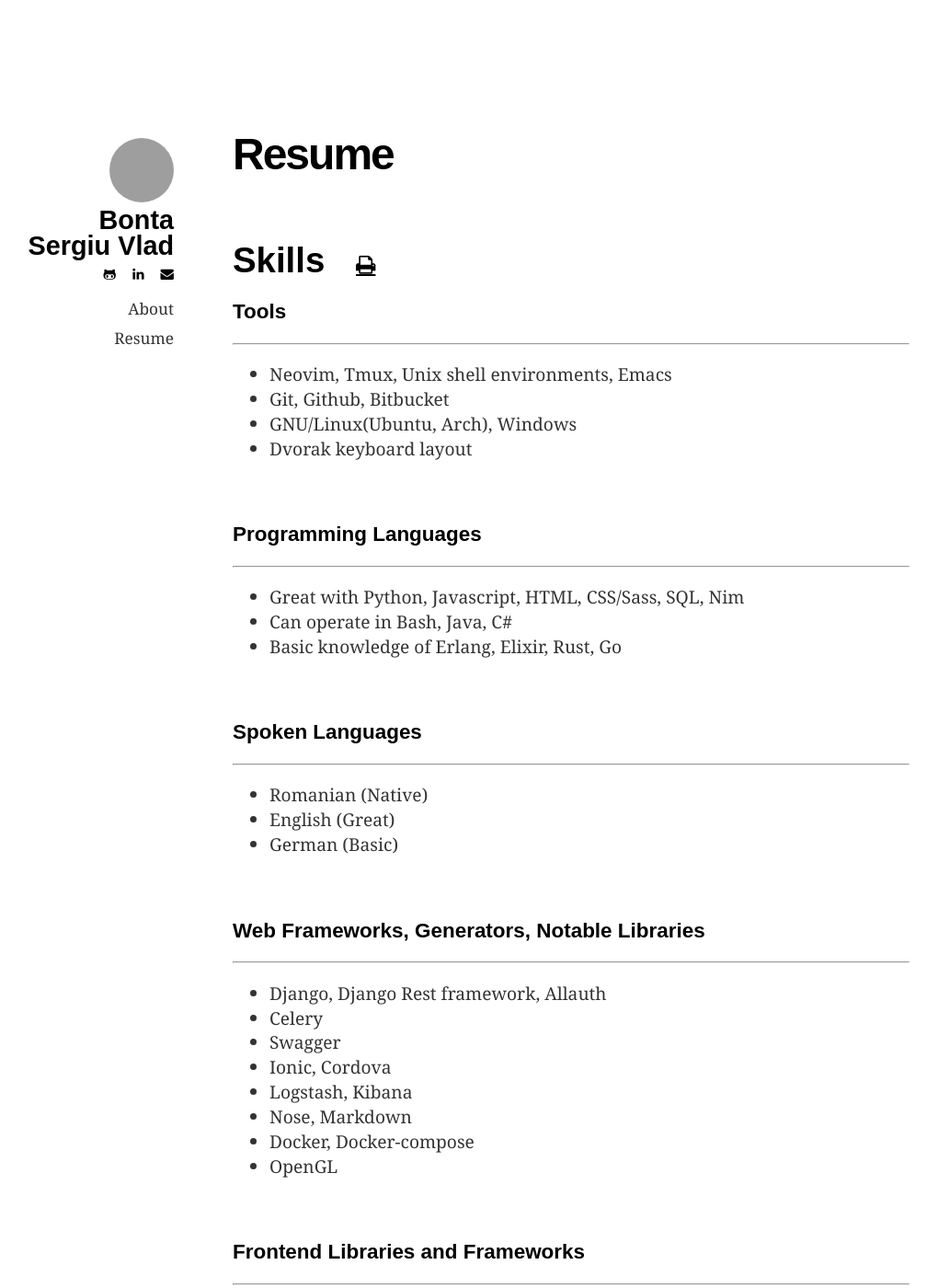
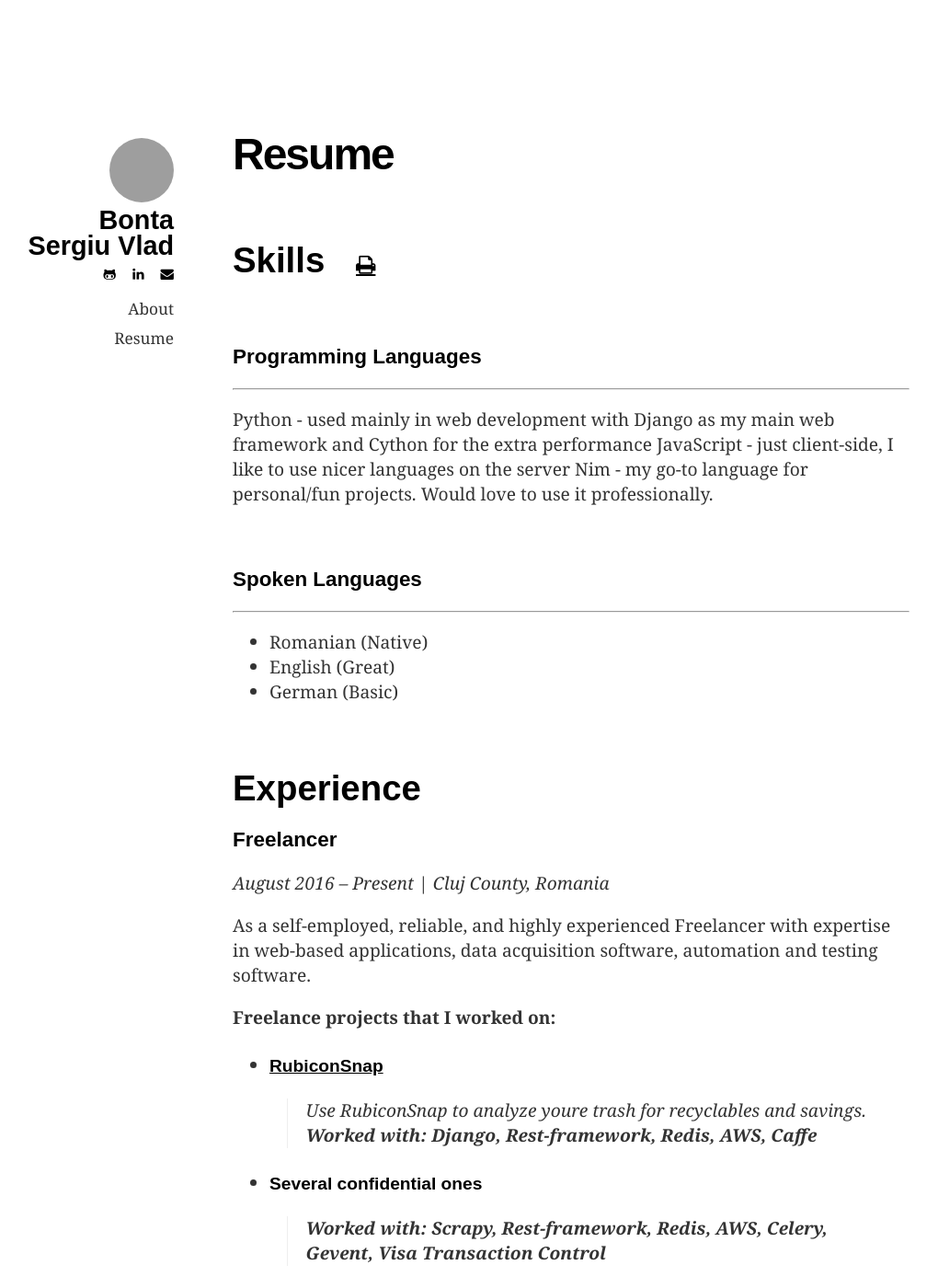
Before and after one commit to BontaVlad/BontaVlad.github.io, a Jekyll site: the page built from resume.md, in a window 1280 px wide and 1400 px high. Shown: the whole window at 92% size, without its empty margins (131-1151 px from the left). Built offline with Jekyll 4.4.1, drawn with Linux system fonts in a browser that asks for light colours; some of the changed text lies outside the part shown; grey boxes are pictures that could not be loaded.

```diff
--- a/resume.md
+++ b/resume.md
@@ -8,22 +8,14 @@ permalink: /resume/
 
 # Skills <a href="javascript:window.print()"><i class="resume-print icon-print"></i></a>
 
-### Tools
---------
-
-- Neovim, Tmux, Unix shell environments, Emacs
-- Git, Github, Bitbucket
-- GNU/Linux(Ubuntu, Arch), Windows
-- Dvorak keyboard layout
-
 <br/>
 
 ### Programming Languages
 ------------
 
-- Great with Python, Javascript, HTML, CSS/Sass, SQL, Nim
-- Can operate in Bash, Java, C#
-- Basic knowledge of Erlang, Elixir, Rust, Go
+Python - used mainly in web development with Django as my main web framework and Cython for the extra performance
+JavaScript - just client-side, I like to use nicer languages on the server
+Nim - my go-to language for personal/fun projects. Would love to use it professionally.
 
 <br/>
 
@@ -36,44 +28,12 @@ permalink: /resume/
 
 <br/>
 
-### Web Frameworks, Generators, Notable Libraries
-------------
-
-- Django, Django Rest framework, Allauth
-- Celery
-- Swagger
-- Ionic, Cordova
-- Logstash, Kibana
-- Nose, Markdown
-- Docker, Docker-compose
-- OpenGL
-
-<br/>
-
-### Frontend Libraries and Frameworks
-------------------------------------
-- Jquery
-- AngularJs
-- Lodash.js/Underscore.js
-- Gulp
-- Bower
-- Candidate ES6 functionality
-
-<br/>
-
-### Databases / Stores
-------------------------------------
-- PostgreSQL, MySQL, MS SQL Server
-- Redis, Memcached, ElasticSearch
-
-<br/>
-
 # Experience
 
 ### Freelancer
 *August 2016 – Present | Cluj County, Romania*
 
-As a self-employed, reliable, and highly experienced Freelancer with expertise in web-based applications, data aquisition software, automation and testing software, I am certain you will find my skills and talents to be of value. From consulting with clients and developing initial ideas and concepts to managing all facets of projects and coordinating with cross-functional team members, my experience has prepared me to excel in this line of work.
+As a self-employed, reliable, and highly experienced Freelancer with expertise in web-based applications, data acquisition software, automation and testing software.
 <br/>
 
 **Freelance projects that I worked on:**
@@ -84,7 +44,7 @@ As a self-employed, reliable, and highly experienced Freelancer with expertise i
 > **Worked with: Django, Rest-framework, Redis, AWS, Caffe**
 
 * #### Several confidential ones
-> **Worked with: Scrapy, Rest-framework, Redis, AWS, Celery, Gevent**
+> **Worked with: Scrapy, Rest-framework, Redis, AWS, Celery, Gevent, Visa Transaction Control**
 
 ### Spyhce
 *March 2014 – August 2016 | Cluj County, Romania*
```
Also changed, not shown: other parts of resume.md (+0 -5 lines), about.md (+8 -3 lines).
